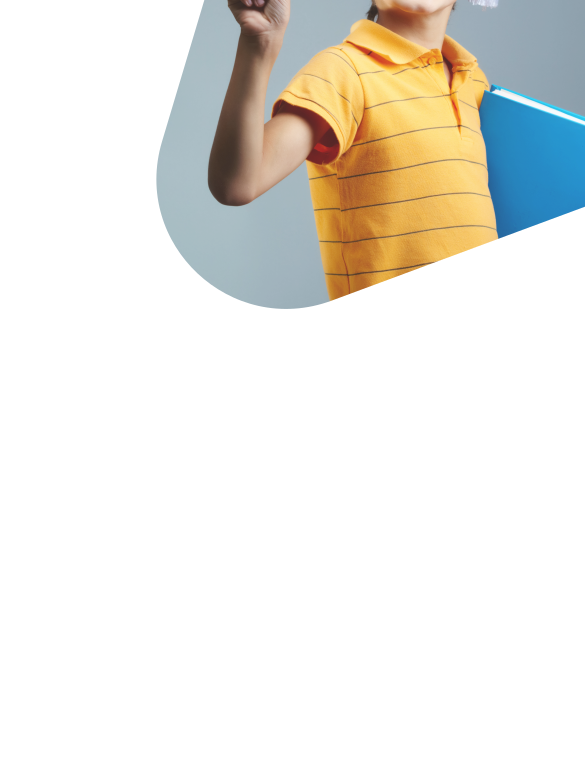
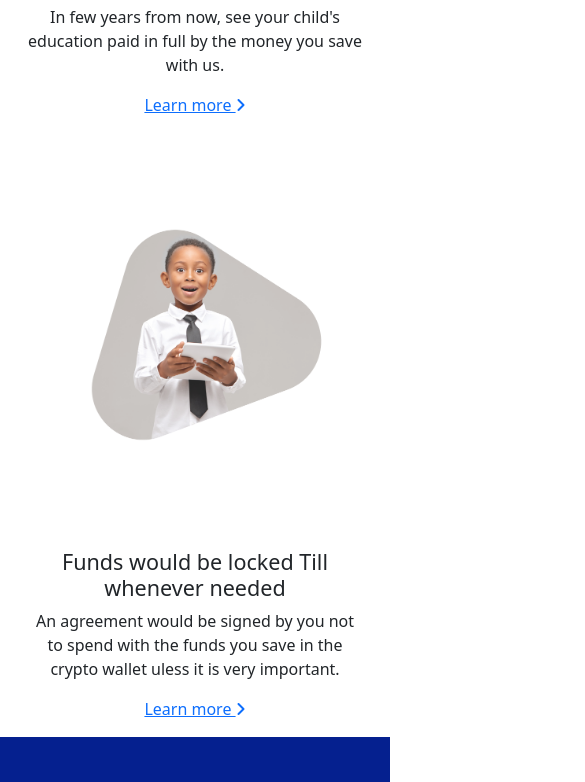
Before and after one commit to NAJIB-B/bbb, a plain HTML site: page index.html in a window 390 px wide. Shown: the part 2865-3647 px from the top of the page, 585 px wide, since content can reach past the window. Drawn offline with nearby package versions, Linux system fonts and the light colour scheme.

Commit message:
updated css

```diff
--- a/style.css
+++ b/style.css
@@ -183,15 +183,43 @@ body {
   border: none;
   width: 80%;
 }
-.section3img {
+.section3Card2 {
+  margin-top: 10rem;
+}
+.section3imgEdu {
   top: 0;
 
-  transform: translate(10px, -10%);
+  transform: translate(10px, -25%);
   width: 40rem;
   position: absolute;
 }
+.section3imgBoy {
+  top: 20%;
+
+  transform: translate(10px, -33%);
+  width: 40rem;
+  position: absolute;
+  height: 35rem;
+}
 .section3ImgDiv {
   position: relative;
+}
+#section4 {
+  background-color: rgb(5, 32, 143);
+  color: white;
+}
+.section4ImgDiv {
+  text-align: center;
+}
+#footer {
+  background-color: rgb(48, 47, 46);
+  color: white;
+}
+.footerList {
+  list-style-type: none;
+}
+.copyrightText {
+  text-align: center;
 }
 .otc {
   position: relative;
@@ -262,31 +290,41 @@ input[type="number"]:nth-child(n + 4) {
   white-space: nowrap !important;
 }
 
-@media screen and (max-width: 580px) {
-  .main {
+@media screen and (max-width: 1199px) {
+  .section3imgBoy {
+    width: 40rem;
     position: absolute;
-
-    top: 40%;
-    transform: translate(-40%, -50%);
     height: auto;
-    /* width: 80%; */
-
-    font-family: Arial, Helvetica, sans-serif;
+    transform: translate(-10%, 0);
   }
-  .signUpEmail,
-  .signUpFirstName {
-    width: 14rem;
+  .section3imgEdu {
+    width: 40rem;
+    position: absolute;
+    height: auto;
+    transform: translate(-10%, 20%);
   }
-  .signUpText {
-    font-size: 1rem;
+  .section3ImgDiv {
+    position: relative;
   }
-  body {
-    text-align: center;
+  .section3Card {
+    margin-top: 25rem;
+    border: none;
+    outline: none;
+    width: 100%;
   }
-  .section3img {
-    width: 25rem;
+}
+@media screen and (max-width: 992px) {
+  .section3imgBoy {
+    width: 30rem;
     position: absolute;
-    transform: translate(-40%, 0);
+    height: auto;
+    transform: translate(-10%, 10%);
+  }
+  .section3imgEdu {
+    width: 30rem;
+    position: absolute;
+    height: auto;
+    transform: translate(-10%, 10%);
   }
   .section3ImgDiv {
     position: relative;
@@ -336,3 +374,69 @@ input[type="number"]:nth-child(n + 4) {
     z-index: -1;
   }
 }
+@media screen and (max-width: 760px) {
+  .section3imgBoy {
+    width: 25rem;
+    position: absolute;
+    height: auto;
+    transform: translate(20%, 0);
+  }
+  .section3imgEdu {
+    width: 25rem;
+    position: absolute;
+    height: auto;
+    transform: translate(20%, 0);
+  }
+  .section3ImgDiv {
+    position: relative;
+  }
+  .section3Card {
+    margin-top: 25rem;
+    border: none;
+    outline: none;
+    width: 100%;
+  }
+}
+@media screen and (max-width: 580px) {
+  .main {
+    position: absolute;
+
+    top: 40%;
+    transform: translate(-40%, -50%);
+    height: auto;
+    /* width: 80%; */
+
+    font-family: Arial, Helvetica, sans-serif;
+  }
+  .signUpEmail,
+  .signUpFirstName {
+    width: 14rem;
+  }
+  .signUpText {
+    font-size: 1rem;
+  }
+  body {
+    text-align: center;
+  }
+  .section3imgBoy {
+    width: 25rem;
+    position: absolute;
+    height: auto;
+    transform: translate(-40%, 0);
+  }
+  .section3imgEdu {
+    width: 25rem;
+    position: absolute;
+    height: auto;
+    transform: translate(-40%, 0);
+  }
+  .section3ImgDiv {
+    position: relative;
+  }
+  .section3Card {
+    margin-top: 25rem;
+    border: none;
+    outline: none;
+    width: 100%;
+  }
+}
```
